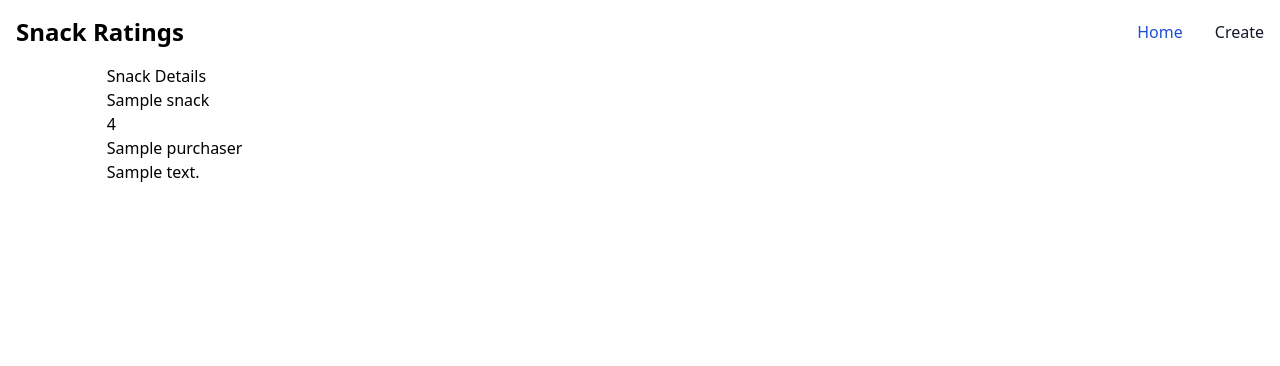
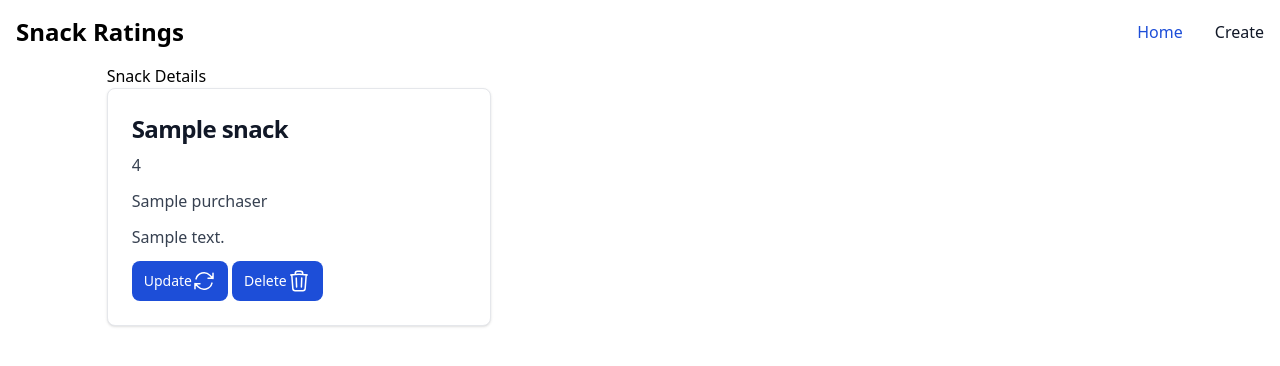
Before and after one commit to ariley215/snacks-crud, a Django app: template templates/snack_detail.html in a window 1280 px wide. Shown: the top 366 px of the page. Run offline with Django 5.2, Linux system fonts and the light colour scheme; the template is opened without the code that fills it: most values are stand-ins (such as "Sample title", 1, 10 or a date in 2020); some libraries are stand-ins or nearby versions.

Commit message:
finished

```diff
--- a/snacks/models.py
+++ b/snacks/models.py
@@ -1,5 +1,6 @@
 from django.db import models
 from django.contrib.auth import get_user_model
+from django.urls import reverse
 
 class Snack(models.Model):
     name = models.CharField(max_length=64)
@@ -7,6 +8,8 @@ class Snack(models.Model):
     purchaser = models.ForeignKey(get_user_model(), on_delete=models.CASCADE)
     description = models.TextField(blank=True)
 
-
     def __str__(self):
         return self.name
+
+    def get_absolute_url(self):
+        return reverse("snack_detail", kwargs={"pk": self.pk})
--- a/snacks/views.py
+++ b/snacks/views.py
@@ -1,5 +1,6 @@
 from django.views.generic import ListView, DetailView, CreateView, UpdateView, DeleteView
 from .models import Snack
+from django.urls import reverse_lazy
 
 class SnackListView(ListView):
     template_name = "snack_list.html"
@@ -13,7 +14,7 @@ class SnackDetailView(DetailView):
 class SnackCreateView(CreateView):
     template_name = 'snack_create.html'
     model = Snack
-    fields = '__all__'
+    fields = 'name', 'rating', 'purchaser'
 
 class SnackUpdateView(UpdateView):
     template_name = 'snack_update.html'
@@ -23,3 +24,4 @@ class SnackUpdateView(UpdateView):
 class SnackDeleteView(DeleteView):
     template_name = 'snack_delete.html'
     model = Snack
+    success_url = reverse_lazy('snack_list')
--- a/templates/snack_detail.html
+++ b/templates/snack_detail.html
@@ -2,11 +2,32 @@
 
 {% block content %}
 <h2>Snack Details</h2>
-<p>
+<div class="max-w-sm p-6 bg-white border border-gray-200 rounded-lg shadow dark:bg-gray-800 dark:border-gray-700">
+  <a href="#">
+    <h5 class="mb-2 text-2xl font-bold tracking-tight text-gray-900 dark:text-white">{{snack.name}}</h5>
+  </a>
+  <p class="mb-3 font-normal text-gray-700 dark:text-gray-400">{{snack.rating}}</p>
+  <p class="mb-3 font-normal text-gray-700 dark:text-gray-400">{{snack.purchaser}}</p>
+  <p class="mb-3 font-normal text-gray-700 dark:text-gray-400">{{snack.description}}</p>
+  <a href="{% url 'snack_update' snack.pk %}"
+    class="inline-flex items-center px-3 py-2 text-sm font-medium text-center text-white bg-blue-700 rounded-lg hover:bg-blue-800 focus:ring-4 focus:outline-none focus:ring-blue-300 dark:bg-blue-600 dark:hover:bg-blue-700 dark:focus:ring-blue-800">
+    Update
+    <svg xmlns="http://www.w3.org/2000/svg" fill="none" viewBox="0 0 24 24" stroke-width="1.5" stroke="currentColor"
+      class="w-6 h-6">
+      <path stroke-linecap="round" stroke-linejoin="round"
+        d="M16.023 9.348h4.992v-.001M2.985 19.644v-4.992m0 0h4.992m-4.993 0 3.181 3.183a8.25 8.25 0 0 0 13.803-3.7M4.031 9.865a8.25 8.25 0 0 1 13.803-3.7l3.181 3.182m0-4.991v4.99" />
+    </svg>
+  </a>
+  <a href="{% url 'snack_delete' snack.pk %}"
+    class="inline-flex items-center px-3 py-2 text-sm font-medium text-center text-white bg-blue-700 rounded-lg hover:bg-blue-800 focus:ring-4 focus:outline-none focus:ring-blue-300 dark:bg-blue-600 dark:hover:bg-blue-700 dark:focus:ring-blue-800">
+    Delete
+    <svg xmlns="http://www.w3.org/2000/svg" fill="none" viewBox="0 0 24 24" stroke-width="1.5" stroke="currentColor"
+      class="w-6 h-6">
+      <path stroke-linecap="round" stroke-linejoin="round"
+        d="m14.74 9-.346 9m-4.788 0L9.26 9m9.968-3.21c.342.052.682.107 1.022.166m-1.022-.165L18.16 19.673a2.25 2.25 0 0 1-2.244 2.077H8.084a2.25 2.25 0 0 1-2.244-2.077L4.772 5.79m14.456 0a48.108 48.108 0 0 0-3.478-.397m-12 .562c.34-.059.68-.114 1.022-.165m0 0a48.11 48.11 0 0 1 3.478-.397m7.5 0v-.916c0-1.18-.91-2.164-2.09-2.201a51.964 51.964 0 0 0-3.32 0c-1.18.037-2.09 1.022-2.09 2.201v.916m7.5 0a48.667 48.667 0 0 0-7.5 0" />
+    </svg>
+  </a>
+  </div>
 
-  {{snack.name}}
-</p>
-<p>{{snack.rating}}</p>
-<p>{{snack.purchaser}}</p>
-<p>{{snack.description}}</p>
+
 {% endblock content %}
```
Also changed, not shown: templates/snack_create.html (+10 -1 lines), templates/snack_delete.html (+10 -1 lines), templates/snack_list.html (+19 -9 lines), templates/snack_update.html (+10 -1 lines), README.md, db.sqlite3.
